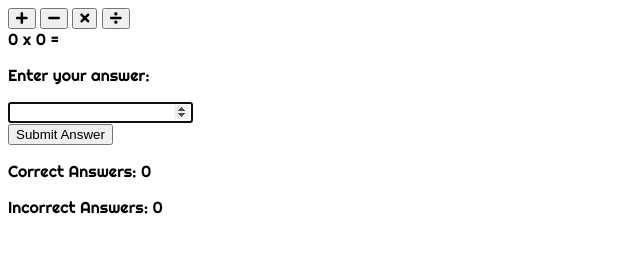
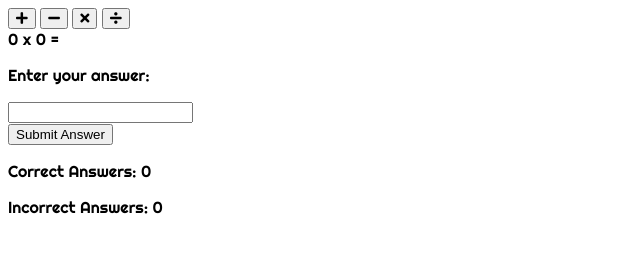
Before and after one commit to verytee/love-maths, a plain HTML site: page index.html in a window 1280 px wide. Shown: the part 111-364 px from the top of the page, without its empty margins (0-640 px from the left). Drawn offline with Linux system fonts and the light colour scheme.

```diff
--- a/index.html
+++ b/index.html
@@ -43,7 +43,7 @@
     <!-- = does not need an ID as not references in javascript -->
     <span>=</span>
     <p class="answer-message">Enter your answer:</p>
-    <input type="number" id="answer-box" autofocus>
+    <input type="number" id="answer-box">
         </div>
 
     <!-- Submit button -->
```
